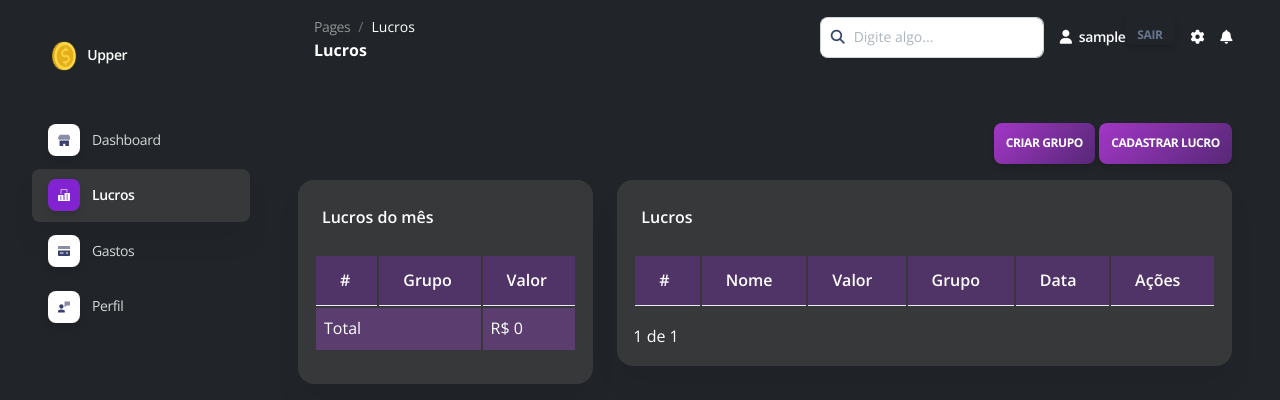
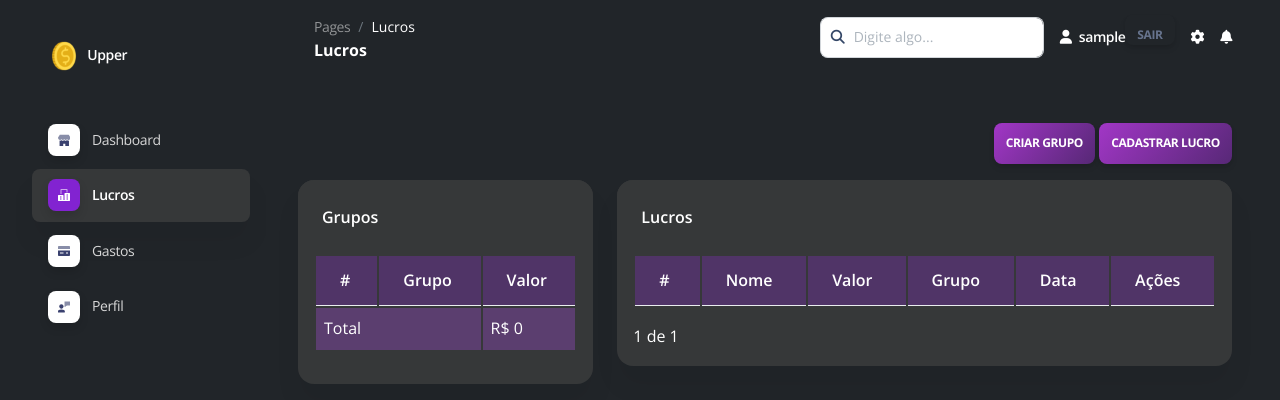
Before and after one commit to luks360/Upper, a Django app: page /profits in a window 1280 px wide. Shown: the top 400 px of the page. Run offline with Django 4.2, Linux system fonts and the light colour scheme; the visitor is signed in with stand-in values (Sample User, id 1); data that the repository does not hold is empty; parts of the project's set-up code (start-up, migrations or seed data) failed here and were passed over; some libraries are stand-ins or nearby versions.

```diff
--- a/main/templates/dashboard/profits.html
+++ b/main/templates/dashboard/profits.html
@@ -182,7 +182,7 @@
         <div class="col-lg-4">
             <div class="card z-index-2">
                 <div class="card-header pb-0">
-                    <h6>Lucros do mês</h6>
+                    <h6>Grupos</h6>
                 </div>
                 <div class="card-body p-3">
                     <table class="table table-striped table-purple">
```
